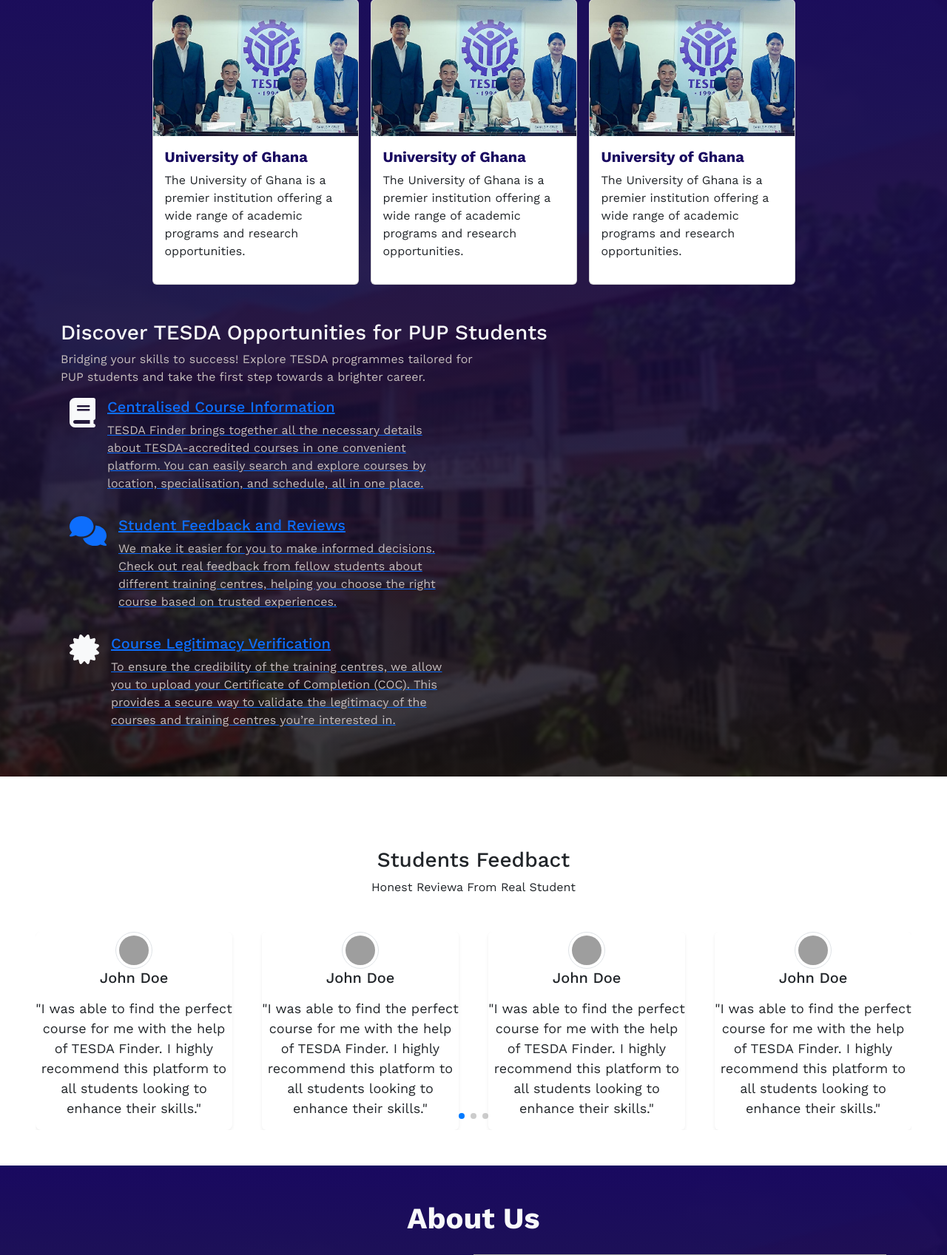
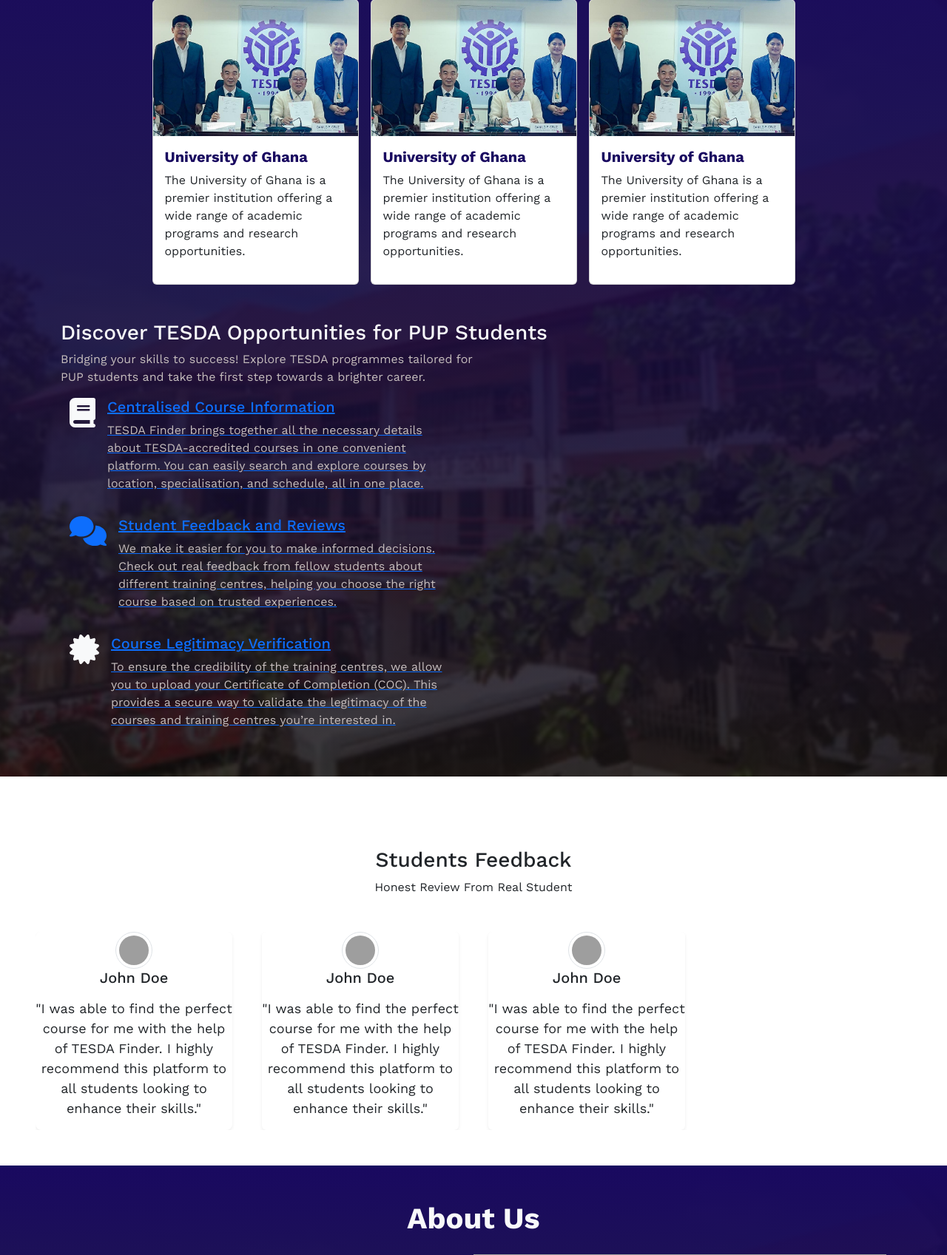
Before and after one commit to lyn212-cpu/Capstone, a PHP site: page / in a window 1280 px wide. Shown: the part 1494-3191 px from the top of the page at 74% size. Run offline with PHP 8.4, Linux system fonts and the light colour scheme; some libraries are stand-ins or nearby versions; grey boxes are pictures that could not be loaded.

Commit message:
fix spellig and add new bg to home page

```diff
--- a/Assets/style.css
+++ b/Assets/style.css
@@ -25,7 +25,7 @@ body {
     background-repeat: no-repeat;
     background-size: cover;
     height: 80vh;
-    background-image: url("../Assets/bg.jpg");
+    background-image: url("../Assets/BACKGROUND/blur 1.jpg");
 }
 
 #topTraining{
--- a/UserInterface/Sign_Up.php
+++ b/UserInterface/Sign_Up.php
@@ -1,6 +1,5 @@
                           <!DOCTYPE html>
 <html lang="en">
-
 <head>
     <meta charset="UTF-8">
     <meta name="viewport" content="width=device-width, initial-scale=1.0">
--- a/UserInterface/index.php
+++ b/UserInterface/index.php
@@ -42,16 +42,16 @@
                 </ul>
                 <div class="d-flex">
                     <a data-bs-target="#LoginModal" data-bs-toggle="modal" href="#" class="btn btn-outline-dark me-2">Sign In</a>
-                    <a href="#" style="background-color: #190075" class="btn text-light">Sign Up</a>
+                    <a  href="./Sign_Up.php" style="background-color: #190075" class="btn text-light">Sign Up</a>
                 </div>
             </div>
         </div>
     </nav>
 </header>
 <!--  Hero Section  -->
-<section style="color: #190960" id="hero_section" class="container-fluid">
+<section  id="hero_section" class="container-fluid">
 <div class="p-lg-3">
-    <h1  class="fw-bold">
+    <h1  class="fw-bold text-light">
         Connecting You to <br> Quality Education and Training Opportunities
     </h1>
     <p class="text-light">
@@ -336,8 +336,8 @@
 
 <section class="container-fluid p-5 mt-5">
     <div class="text-center">
-        <h3>Students Feedbact</h3>
-        <p>Honest Reviewa From Real Student</p>
+        <h3>Students Feedback</h3>
+        <p>Honest Review From Real Student</p>
     </div>
 <div>
 
@@ -374,20 +374,7 @@
             </div>
             <!-- End swiper slide-->
 
-              <!-- start swiper slide-->
-            <div class="swiper-slide shadow-sm rounded-2  h-50">
-                <div>
-                    <img src="https://cdn.pixabay.com/photo/2020/07/01/12/58/icon-5359553_1280.png"
-                         class="rounded-circle img-thumbnail"
-                         style="height: 50px; width: 50px;"
-                         alt="image">
-                    <h5>John Doe</h5>
-                    <p class="mt-3">
-                        "I was able to find the perfect course for me with the help of TESDA Finder. I highly recommend this platform to all students looking to enhance their skills."
-                    </p>
-                </div>
-            </div>
-            <!-- End swiper slide-->
+
 
               <!-- start swiper slide-->
             <div class="swiper-slide shadow-sm rounded-2  h-50">
@@ -404,35 +391,7 @@
             </div>
             <!-- End swiper slide-->
 
-              <!-- start swiper slide-->
-            <div class="swiper-slide shadow-sm rounded-2  h-50">
-                <div>
-                    <img src="https://cdn.pixabay.com/photo/2020/07/01/12/58/icon-5359553_1280.png"
-                         class="rounded-circle img-thumbnail"
-                         style="height: 50px; width: 50px;"
-                         alt="image">
-                    <h5>John Doe</h5>
-                    <p class="mt-3">
-                        "I was able to find the perfect course for me with the help of TESDA Finder. I highly recommend this platform to all students looking to enhance their skills."
-                    </p>
-                </div>
-            </div>
-            <!-- End swiper slide-->
 
-              <!-- start swiper slide-->
-            <div class="swiper-slide shadow-sm rounded-2  h-50">
-                <div>
-                    <img src="https://cdn.pixabay.com/photo/2020/07/01/12/58/icon-5359553_1280.png"
-                         class="rounded-circle img-thumbnail"
-                         style="height: 50px; width: 50px;"
-                         alt="image">
-                    <h5>John Doe</h5>
-                    <p class="mt-3">
-                        "I was able to find the perfect course for me with the help of TESDA Finder. I highly recommend this platform to all students looking to enhance their skills."
-                    </p>
-                </div>
-            </div>
-            <!-- End swiper slide-->
         </div>
         <div class="swiper-pagination"></div>
     </div>
```
Also changed, not shown: Assets/BACKGROUND/blur 1.jpg (added), Assets/BACKGROUND/blur 2.jpg (added), Assets/BACKGROUND/blur 3.jpg (added), Assets/BACKGROUND/raw 1.jpg (added), Assets/BACKGROUND/raw 2.jpg (added), Assets/BACKGROUND/raw 3.jpg (added).
